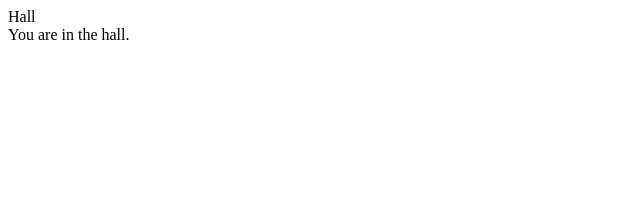
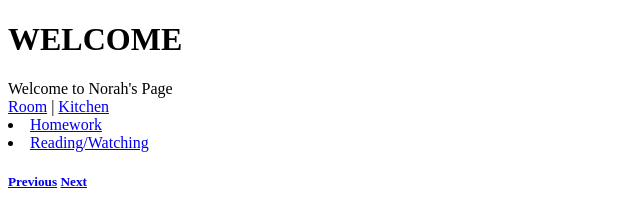
Before and after one commit to norah00/1stProject, a plain HTML site: page index.html in a window 1280 px wide. Shown: the whole page, without its empty margins (0-640 px from the left). Drawn offline with Linux system fonts and the light colour scheme.

Commit message:
Revert "changed"
This reverts commit 386a329bcad751dd85aaad69bf079333618fc936.

```diff
--- a/index.html
+++ b/index.html
@@ -1,19 +1,23 @@
 <!DOCTYPE html>
 <html><html>
 <head>
-  <link rel="stylesheet" href="style.css">
+<h1>WELCOME</h1>
 </head>
 <body>
-  <div class="roomname">Hall</div>
-  <div class="room">
-
-  </div>
-  <div class="description">You are in the hall.</div>
-</body>
-</html>
+  <div>Welcome to Norah's Page</div>
+    <a href="file:///Users/shapeemdash/Desktop/%7C%20Interaction%20Design%20%7C/1stProject/Room.html">Room</a> |
+        <a href="file:///Users/shapeemdash/Desktop/%7C%20Interaction%20Design%20%7C/1stProject/Kitchen.html">Kitchen</a>
 
 
 
 
 
+    <li> <a href="file:///Users/shapeemdash/Desktop/%7C%20Interaction%20Design%20%7C/1stProject/Homework.html">Homework</a></li>
+    <li> <a href="file:///Users/shapeemdash/Desktop/%7C%20Interaction%20Design%20%7C/1stProject/Reading.html">Reading/Watching</a></li>
+
+    <h5><a href="url">Previous</a> <a href="url">Next</a> </h5>
+
+
+
+</body>
 </html>
```
Also changed, not shown: House.html (deleted, +0 -23 lines), 1 other file.
